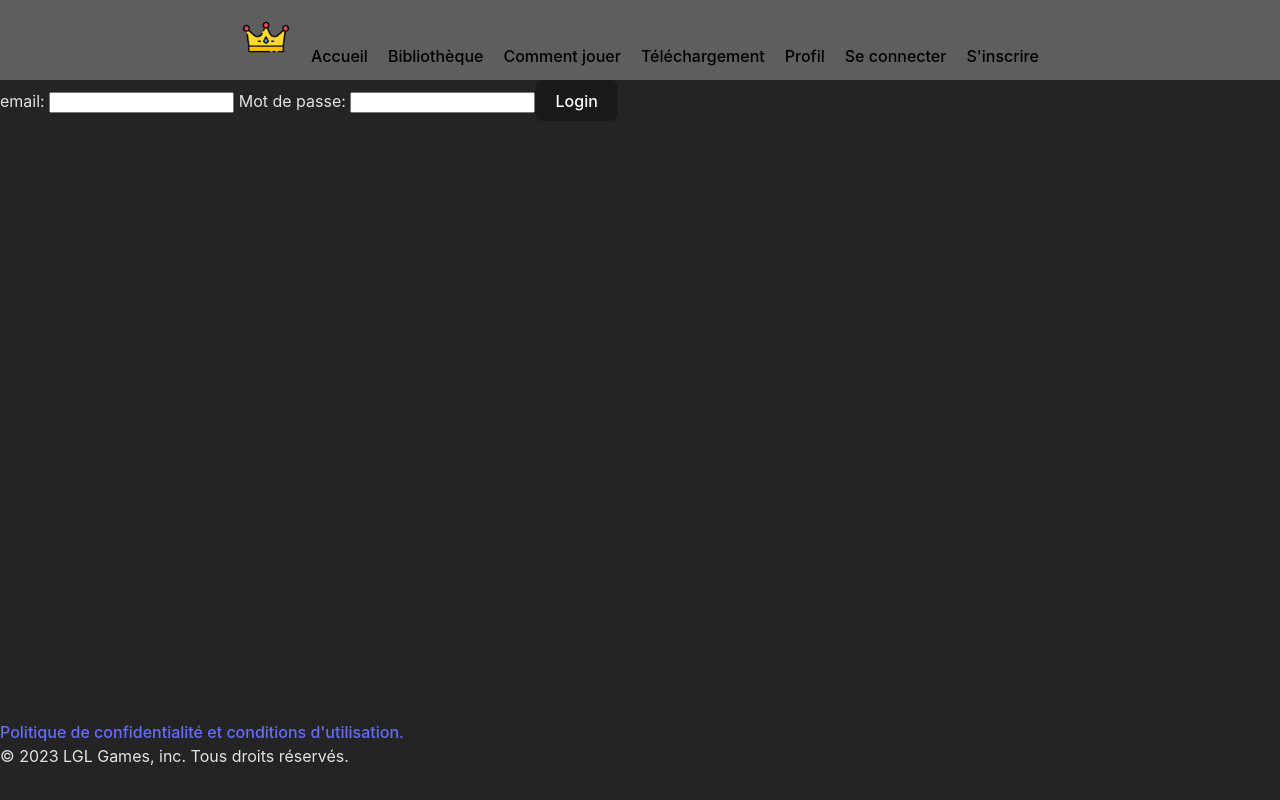
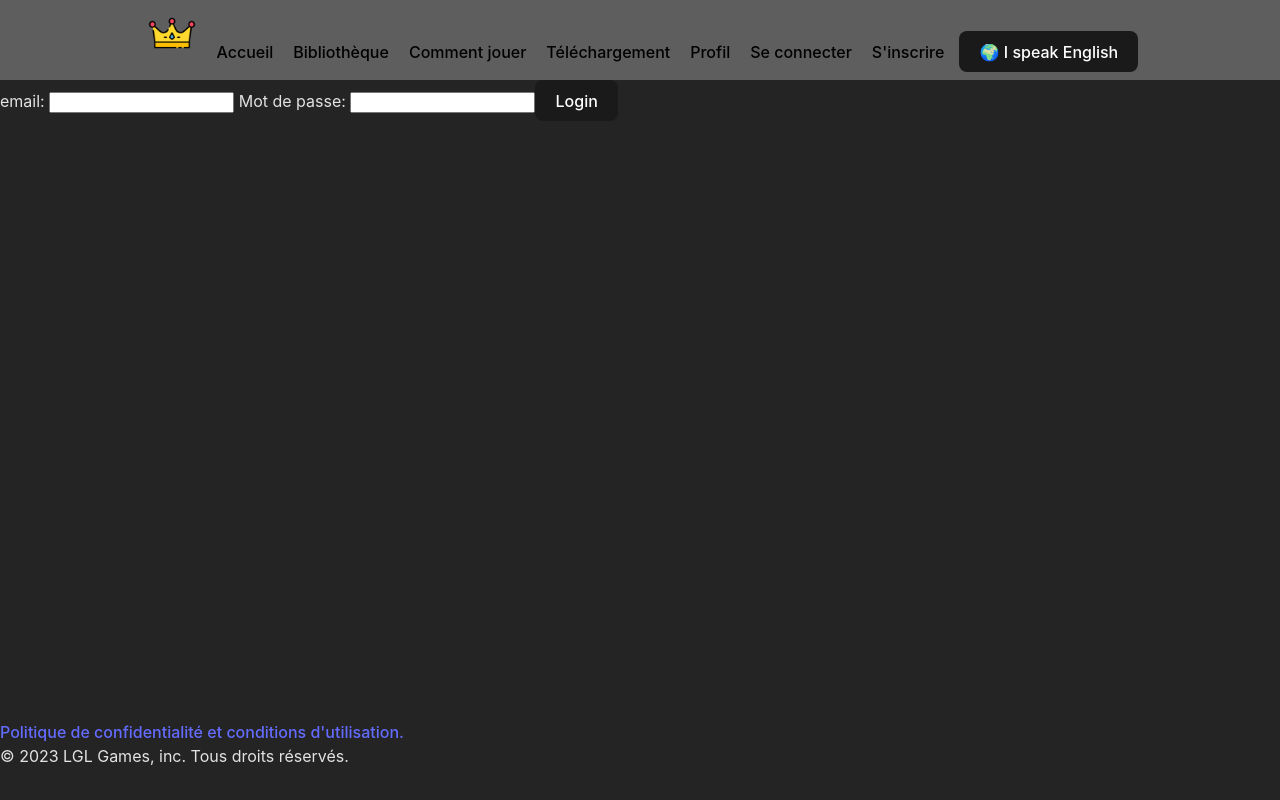
Before and after one commit to LouisMaupas/LGL-apli, a React (Vite) app in the folder website/: page /login in a window 1280 px wide. Built offline with nearby package versions, Linux system fonts and the light colour scheme; no server answers.

Commit message:
feat: wip add i18n

```diff
--- a/website/package.json
+++ b/website/package.json
@@ -14,8 +14,11 @@
     "@emotion/styled": "^11.11.0",
     "@mui/material": "^5.13.5",
     "firebase": "^9.22.2",
+    "i18next": "^23.2.3",
+    "i18next-browser-languagedetector": "^7.0.2",
     "react": "^18.2.0",
     "react-dom": "^18.2.0",
+    "react-i18next": "^13.0.1",
     "react-responsive-carousel": "^3.2.23",
     "react-router-dom": "^6.13.0"
   },
--- a/website/src/components/Header/Header.tsx
+++ b/website/src/components/Header/Header.tsx
@@ -2,6 +2,7 @@ import { Link } from "react-router-dom";
 import { useAuth } from "../../AuthProvider";
 import "./header.css";
 import logo from "../../assets/logo.png";
+import { useTranslation } from "react-i18next";
 
 /**
  * Renders the Header component
@@ -10,6 +11,11 @@ import logo from "../../assets/logo.png";
  */
 const Header = (): JSX.Element => {
   const auth = useAuth();
+  const { i18n } = useTranslation();
+  const changeLanguage = (lng: string) => {
+    i18n.changeLanguage(lng);
+  };
+
   return (
     <header>
       <nav>
@@ -52,6 +58,11 @@ const Header = (): JSX.Element => {
               <li>
                 <Link to="/register">S'inscrire</Link>
               </li>
+              <li>
+                <button onClick={() => changeLanguage("en")}>
+                  🌍 I speak English
+                </button>
+              </li>
             </>
           )}
         </ul>
--- a/website/src/pages/Home/Home.tsx
+++ b/website/src/pages/Home/Home.tsx
@@ -1,4 +1,5 @@
 import { useState } from "react";
+import { useTranslation } from "react-i18next";
 import { Carousel } from "react-responsive-carousel";
 import "react-responsive-carousel/lib/styles/carousel.min.css";
 import {
@@ -48,6 +49,7 @@ const Home = () => {
     },
   ];
 
+  const { t } = useTranslation();
   const [isCardFlipped, setCardFlipped] = useState(false);
 
   const handleCardClick = () => {
@@ -65,8 +67,9 @@ const Home = () => {
         }
       >
         <h2>
-          Dans Duel of Reigns la prise en main est un jeu d'enfant, mais la
-          maîtrise est l'œuvre des maîtres !
+          {t(
+            "Dans Duel of Reigns la prise en main est un jeu d'enfant, mais la maîtrise est l'œuvre des maîtres !         "
+          )}
         </h2>
         <p>
           Plongez dans l'univers de Duel of Reigns, un jeu de cartes stratégique
```
Also changed, not shown: 1 other file (tests, documents, lock files or other folders).
